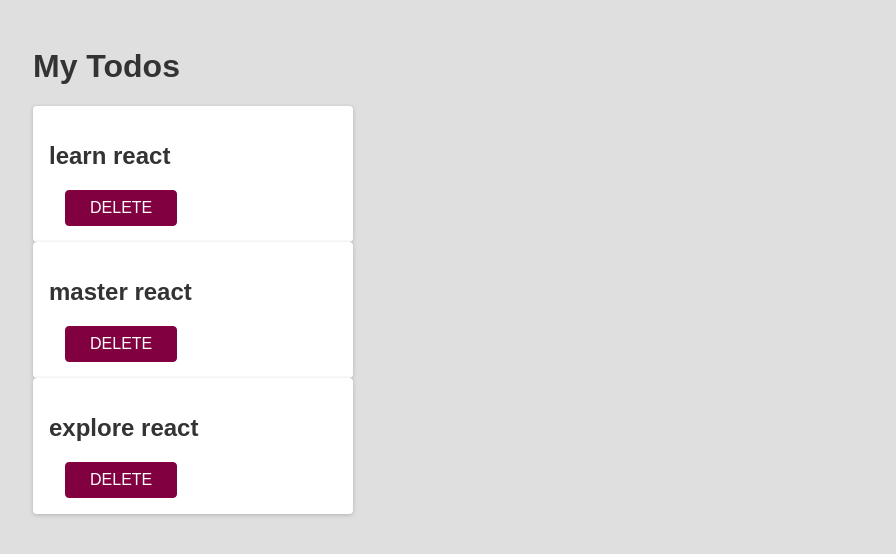
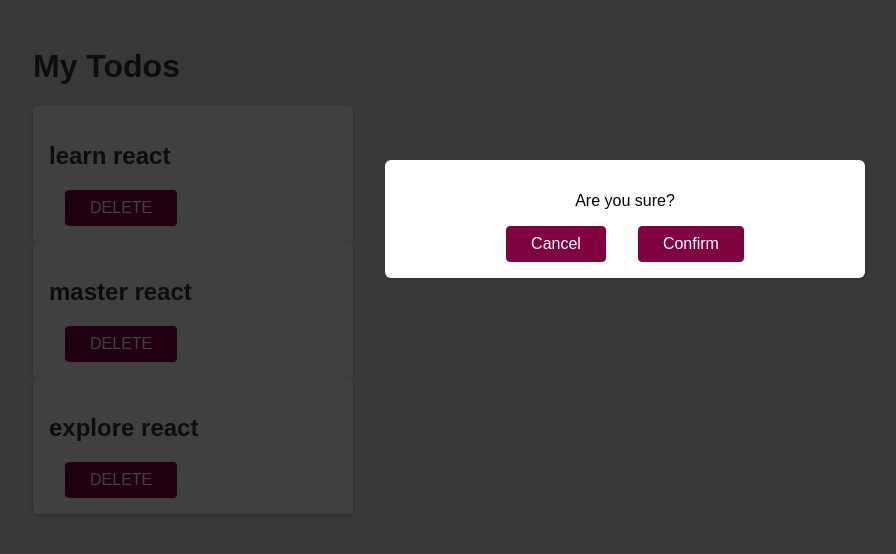
Before and after one commit to qluke/my-react, a React (Create React App) app: page / in a window 1280 px wide. Shown: the top 554 px of the page, without its empty margins (15-911 px from the left). Built offline with nearby package versions, Linux system fonts and the light colour scheme.

Commit message:
添加更多的组件

```diff
--- a/src/App.js
+++ b/src/App.js
@@ -1,3 +1,5 @@
+import Backdrop from "./components/Backdrop";
+import Modal from "./components/Modal";
 import Todo from "./components/Todo";
 
 function App() {
@@ -7,6 +9,8 @@
       <Todo text= 'learn react'/>
       <Todo text= 'master react'/>
       <Todo text= 'explore react'/>
+      <Modal />
+      <Backdrop />
     </div>
   );
 }
--- /dev/null
+++ b/src/components/Backdrop.js
@@ -0,0 +1,4 @@
+function Backdrop() {
+  return <div className="backdrop" />;
+}
+export default Backdrop;
--- /dev/null
+++ b/src/components/Modal.js
@@ -0,0 +1,11 @@
+function Modal() {
+  return (
+    <div className="modal">
+      <p>Are you sure?</p>
+      <button className="btn btn-alt">Cancel</button>
+      <button className="btn">Confirm</button>
+    </div>
+  );
+}
+
+export default Modal;
```
